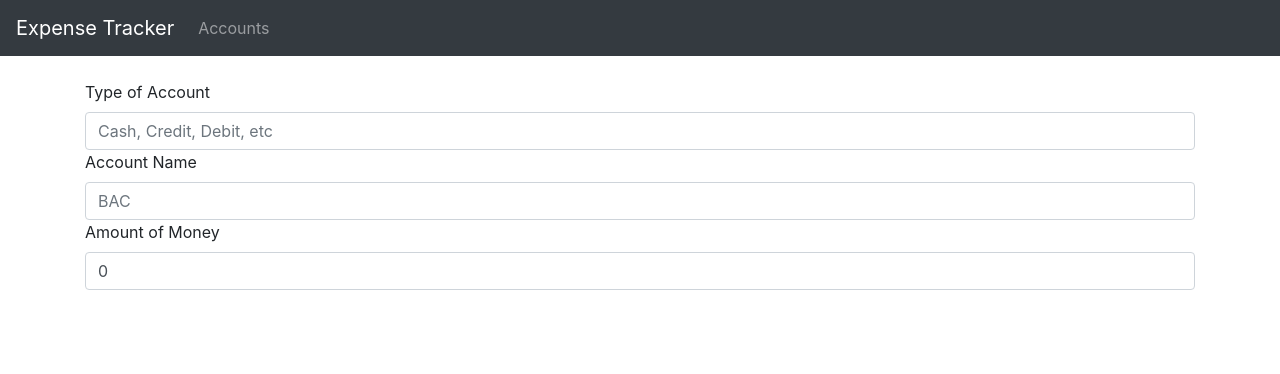
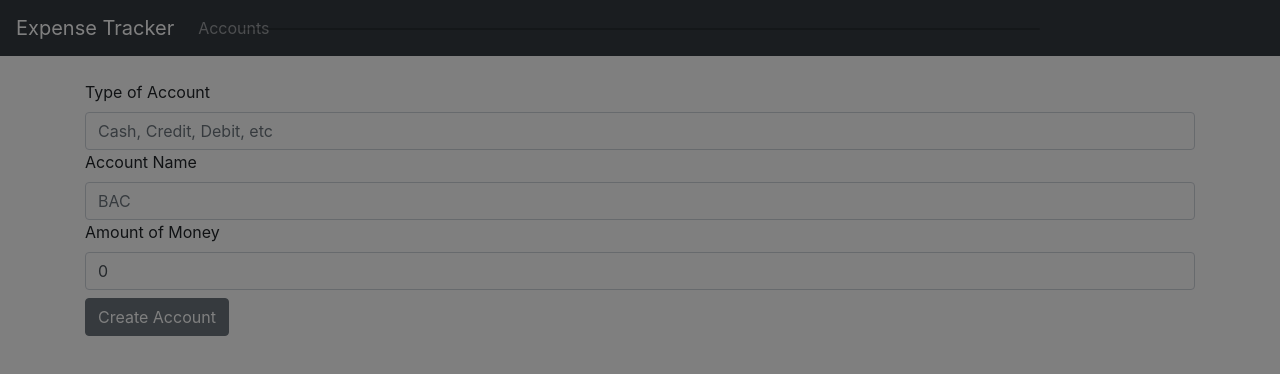
Before and after one commit to leonard1on/expense_tracker, a React (Create React App) app in the folder frontend/: page /accounts in a window 1280 px wide. Shown: the top 374 px of the page. Built offline with nearby package versions, Linux system fonts and the light colour scheme.

Commit message:
Created an account form component

```diff
--- a/frontend/src/App.css
+++ b/frontend/src/App.css
@@ -2,37 +2,6 @@
   text-align: center;
 }
 
-.App-logo {
-  height: 40vmin;
-  pointer-events: none;
+.Button {
+  margin-top: 8px;
 }
-
-@media (prefers-reduced-motion: no-preference) {
-  .App-logo {
-    animation: App-logo-spin infinite 20s linear;
-  }
-}
-
-.App-header {
-  background-color: #282c34;
-  min-height: 100vh;
-  display: flex;
-  flex-direction: column;
-  align-items: center;
-  justify-content: center;
-  font-size: calc(10px + 2vmin);
-  color: white;
-}
-
-.App-link {
-  color: #61dafb;
-}
-
-@keyframes App-logo-spin {
-  from {
-    transform: rotate(0deg);
-  }
-  to {
-    transform: rotate(360deg);
-  }
-}
--- /dev/null
+++ b/frontend/src/Components/AccountForm.js
@@ -0,0 +1,50 @@
+import React from "react";
+import { Label, Col, Row, Input } from "reactstrap";
+
+const AccountForm = ({ account, onChangeHandler }) => {
+  return (
+    <div>
+      <Row>
+        <Col>
+          <Label>Type of Account</Label>
+          <Input
+            type="text"
+            name="type"
+            value={account.type}
+            id="type"
+            placeholder="Cash, Credit, Debit, etc"
+            onChange={(event) => onChangeHandler(event.currentTarget)}
+          />
+        </Col>
+      </Row>
+      <Row>
+        <Col>
+          <Label>Account Name</Label>
+          <Input
+            type="text"
+            name="name"
+            value={account.name}
+            id="name"
+            placeholder="BAC"
+            onChange={(event) => onChangeHandler(event.currentTarget)}
+          />
+        </Col>
+      </Row>
+      <Row>
+        <Col>
+          <Label>Amount of Money</Label>
+          <Input
+            type="text"
+            name="money"
+            value={account.money}
+            id="money"
+            placeholder="1000"
+            onChange={(event) => onChangeHandler(event.currentTarget)}
+          />
+        </Col>
+      </Row>
+    </div>
+  );
+};
+
+export default AccountForm;
--- a/frontend/src/Views/Accounts.js
+++ b/frontend/src/Views/Accounts.js
@@ -1,5 +1,13 @@
 import React, { useEffect, useState } from "react";
-import { Container, Label, Col, Row, Input, Button } from "reactstrap";
+import {
+  Container,
+  Button,
+  Modal,
+  ModalBody,
+  ModalHeader,
+  ModalFooter,
+} from "reactstrap";
+import AccountForm from "../Components/AccountForm";
 
 const Accounts = () => {
   const defaultAccount = {
@@ -10,6 +18,7 @@ const Accounts = () => {
   };
 
   const [newAccount, setNewAccount] = useState(defaultAccount);
+  const [modal, setModal] = useState(false);
 
   const onChangeHandler = (event) => {
     setNewAccount((prev) => ({
@@ -24,45 +33,9 @@ const Accounts = () => {
 
   return (
     <Container>
-      <Row>
-        <Col>
-          <Label>Type of Account</Label>
-          <Input
-            type="text"
-            name="type"
-            value={newAccount.type}
-            id="type"
-            placeholder="Cash, Credit, Debit, etc"
-            onChange={(event) => onChangeHandler(event.currentTarget)}
-          />
-        </Col>
-      </Row>
-      <Row>
-        <Col>
-          <Label>Account Name</Label>
-          <Input
-            type="text"
-            name="name"
-            value={newAccount.name}
-            id="name"
-            placeholder="BAC"
-            onChange={(event) => onChangeHandler(event.currentTarget)}
-          />
-        </Col>
-      </Row>
-      <Row>
-        <Col>
-          <Label>Amount of Money</Label>
-          <Input
-            type="text"
-            name="money"
-            value={newAccount.money}
-            id="money"
-            placeholder="1000"
-            onChange={(event) => onChangeHandler(event.currentTarget)}
-          />
-        </Col>
-      </Row>
+      <Modal size="lg" isOpen></Modal>
+      <AccountForm account={newAccount} onChangeHandler={onChangeHandler} />
+      <Button className="Button">Create Account</Button>
     </Container>
   );
 };
```
